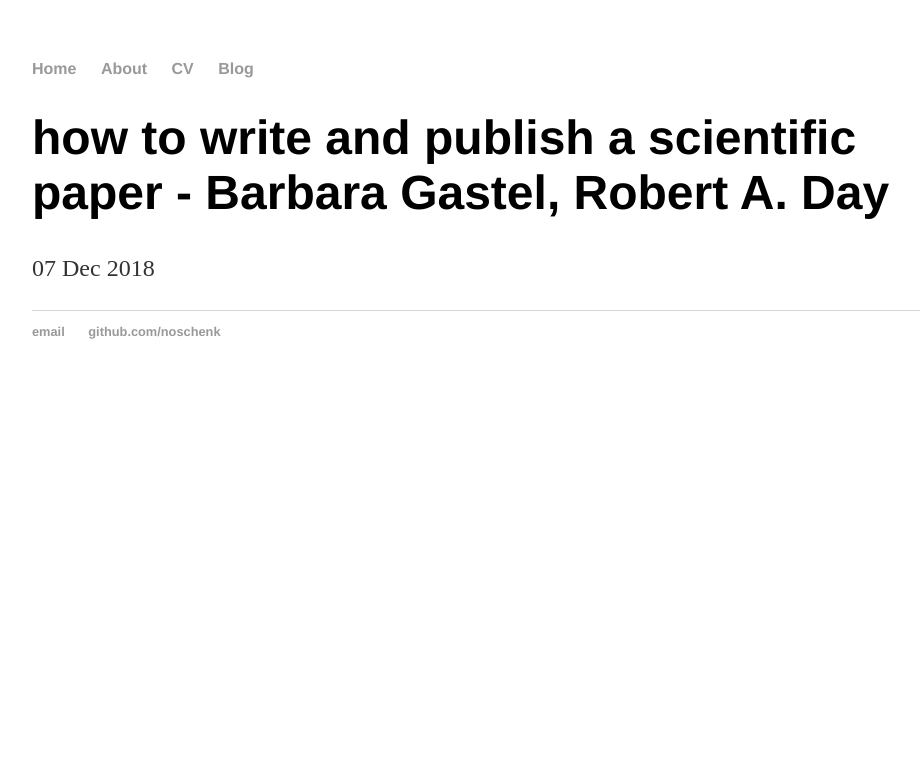
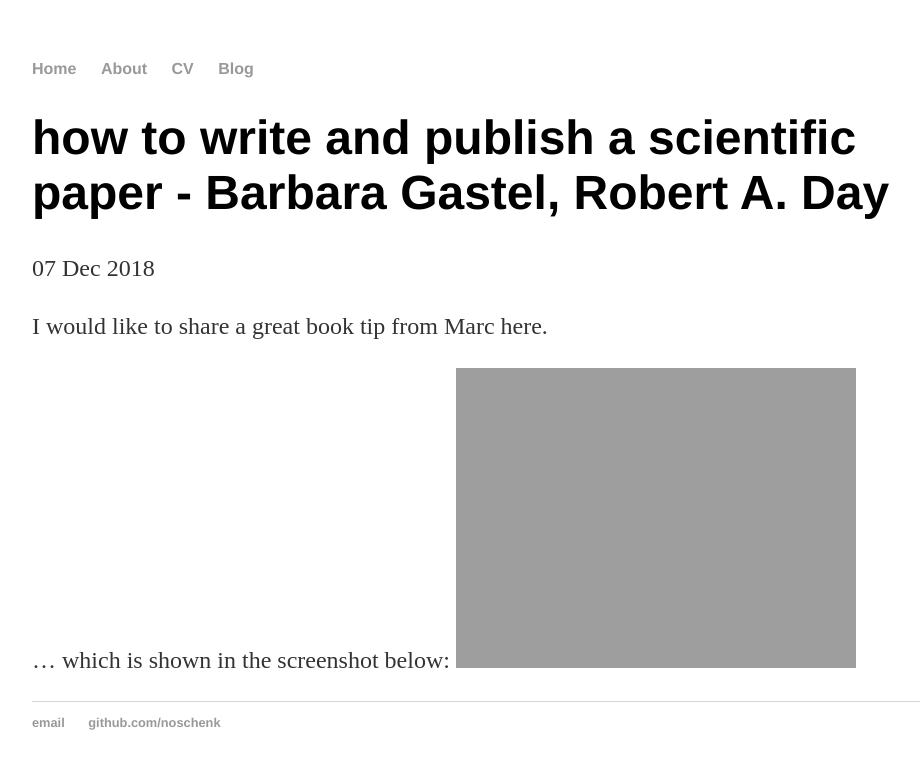
Before and after one commit to noschenk/noschenk.github.io, a Jekyll site: the page built from _posts/2018-12-07-how-to-write-and-publish-a-scientific-paper.md, in a window 1280 px wide. Shown: the top 769 px of the page, without its empty margins (160-1080 px from the left). Built offline with Jekyll 4.4.1, drawn with Linux system fonts in a browser that asks for light colours.

Commit message:
added image

```diff
--- a/_posts/2018-12-07-how-to-write-and-publish-a-scientific-paper.md
+++ b/_posts/2018-12-07-how-to-write-and-publish-a-scientific-paper.md
@@ -3,3 +3,8 @@ layout: post
 title: "how to write and publish a scientific paper - Barbara Gastel, Robert A. Day"
 date: 2018-12-07
 ---
+
+I would like to share a great book tip from Marc here.
+
+... which is shown in the screenshot below:
+![My helpful screenshot]({{ "/assets/howtowrite_gastel.jpg" | absolute_url }})
```
